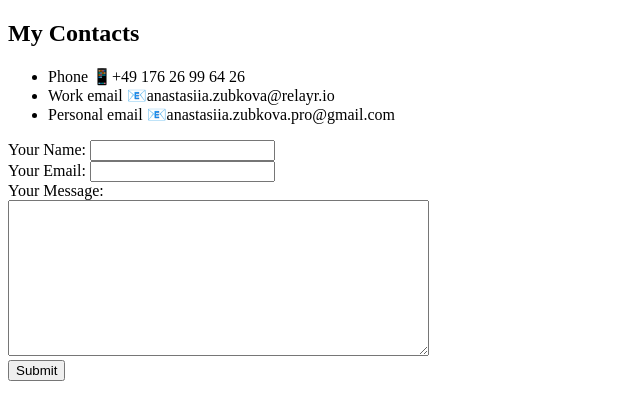
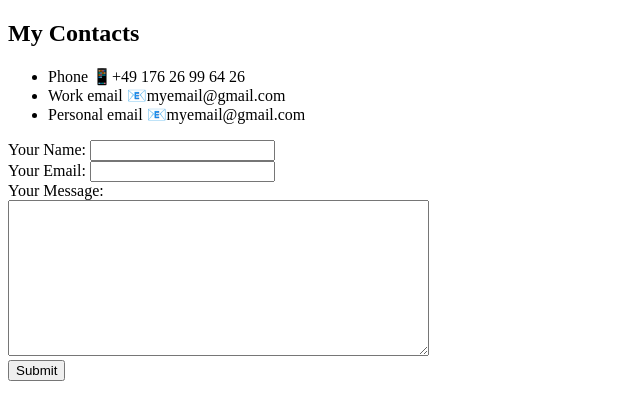
Before and after one commit to AnastasiiaZu/CV, a plain HTML site: page contacts.html in a window 1280 px wide. Shown: the whole page, without its empty margins (0-640 px from the left). Drawn offline with Linux system fonts and the light colour scheme.

Commit message:
Update contacts.html

```diff
--- a/contacts.html
+++ b/contacts.html
@@ -10,8 +10,8 @@
   <h2>My Contacts</h2>
   <ul>
     <li>Phone 📱+49 176 26 99 64 26</li>
-    <li>Work email 📧anastasiia.zubkova@relayr.io</li>
-    <li>Personal email 📧anastasiia.zubkova.pro@gmail.com</li>
+    <li>Work email 📧myemail@gmail.com</li>
+    <li>Personal email 📧myemail@gmail.com</li>
   </ul>
   <form action="index.html" method="post" enctype="text/plain">
     <label>Your Name:</label>
```
